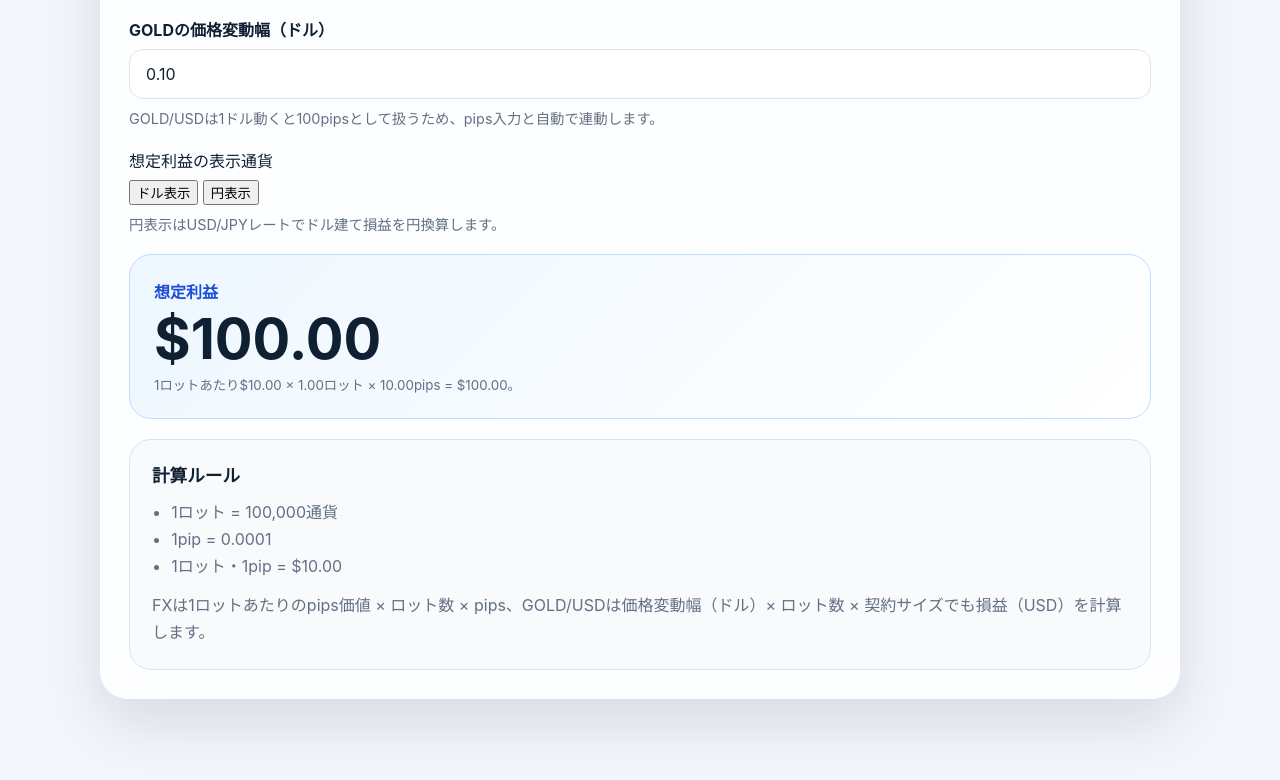
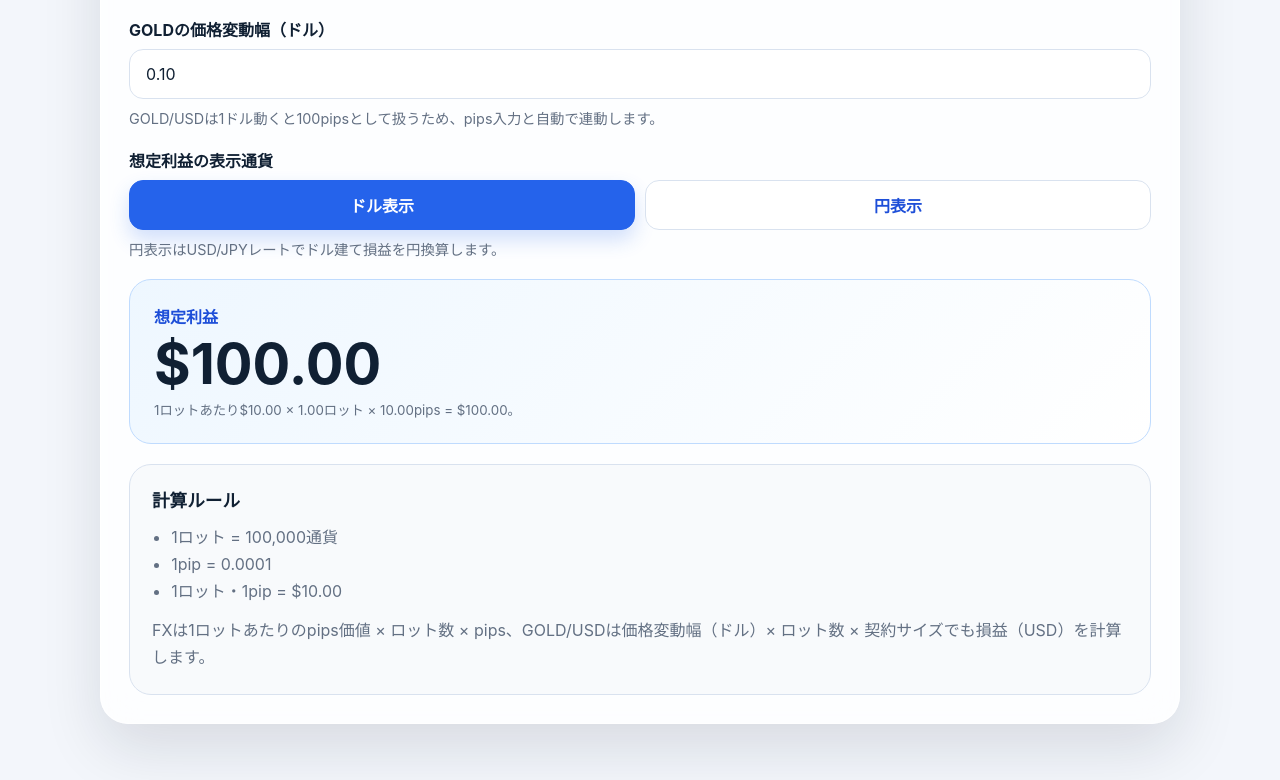
Before and after one commit to okady1029/FX-Calc, a plain HTML site: page index.html in a window 1280 px wide. Shown: the part 832-1612 px from the top of the page. Before the commit the page ends 1587 px from the top, so only its background shows below. Drawn offline with Linux system fonts and the light colour scheme.

Commit message:
Enhance styles for currency switch and buttons
Add styles for currency switch and button components

```diff
--- a/styles.css
+++ b/styles.css
@@ -80,7 +80,8 @@ h1 {
   gap: 8px;
 }
 
-label {
+label,
+.field-label {
   font-weight: 700;
 }
 
@@ -133,6 +134,31 @@ input:focus {
   color: #ffffff;
   background: var(--accent);
   box-shadow: 0 12px 24px rgba(37, 99, 235, 0.24);
+}
+
+.currency-switch {
+  display: grid;
+  grid-template-columns: repeat(2, minmax(0, 1fr));
+  gap: 10px;
+}
+
+.currency-button {
+  border: 1px solid var(--border);
+  border-radius: 14px;
+  padding: 12px 14px;
+  color: var(--accent-dark);
+  background: var(--card);
+  font: inherit;
+  font-weight: 800;
+  cursor: pointer;
+  transition: background 160ms ease, border-color 160ms ease, color 160ms ease, box-shadow 160ms ease;
+}
+
+.currency-button.active {
+  border-color: var(--accent);
+  color: #ffffff;
+  background: var(--accent);
+  box-shadow: 0 10px 20px rgba(37, 99, 235, 0.2);
 }
 
 .calc-form {
```
